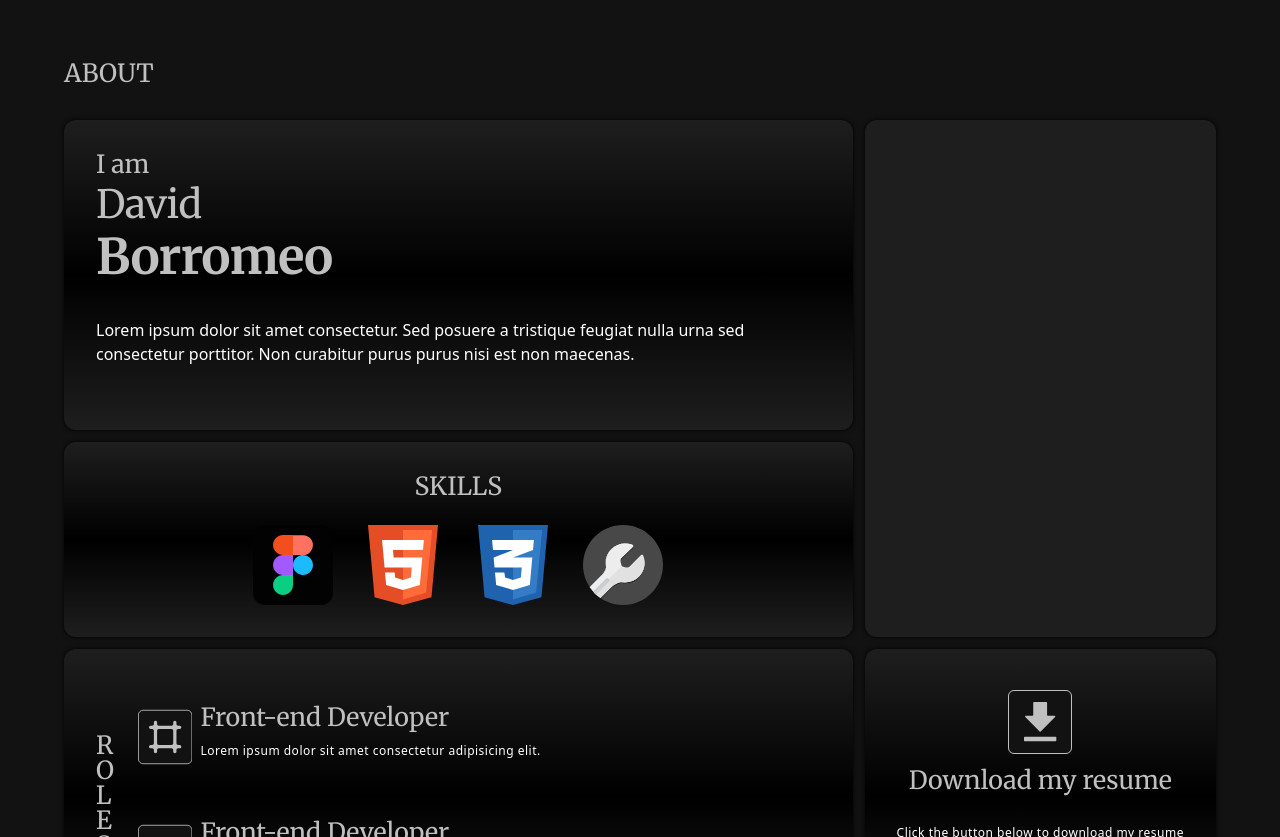
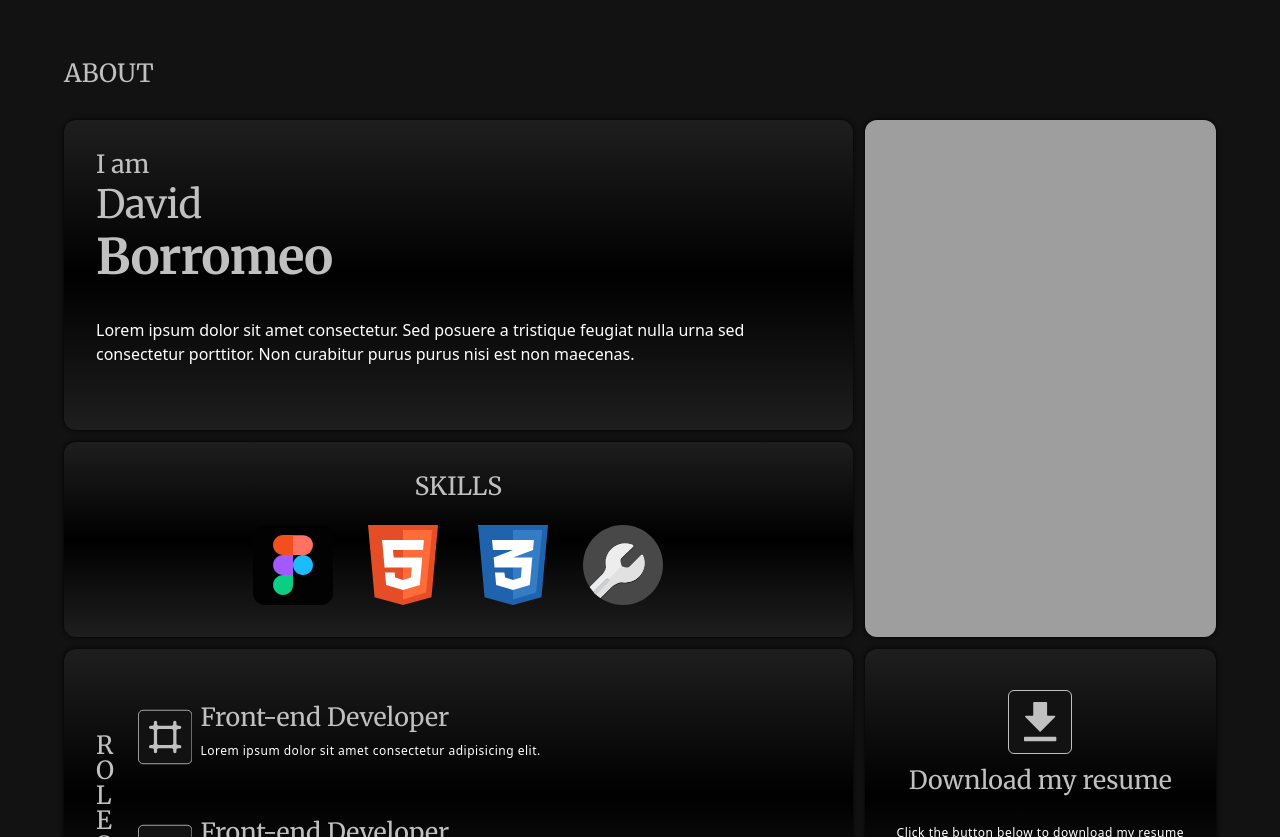
Before and after one commit to DeybidMatyu111/myPortfolio, a plain HTML site: page index.html in a window 1280 px wide. Shown: the part 820-1657 px from the top of the page. Drawn offline with Linux system fonts and the light colour scheme; the site is published under a folder, as on GitHub Pages, so addresses that start at the root find nothing; a web font is replaced by a local one.

Commit message:
Update style.css

```diff
--- a/style.css
+++ b/style.css
@@ -152,7 +152,6 @@ nav ul li {
     top: 50%;
     bottom: 50%;
     transform: translateY(-50%);
-    z-index: 1000;
 }
 
 .hero-text h1 {
@@ -304,8 +303,8 @@ section {
 }
 
 .picture {
+  background-image: url(images/mypic.JPG);
   grid-area: picture;
-  background-image: url(/images/mypic.JPG);
   background-size: cover;
   background-repeat: no-repeat;
   background-position: top;
```
